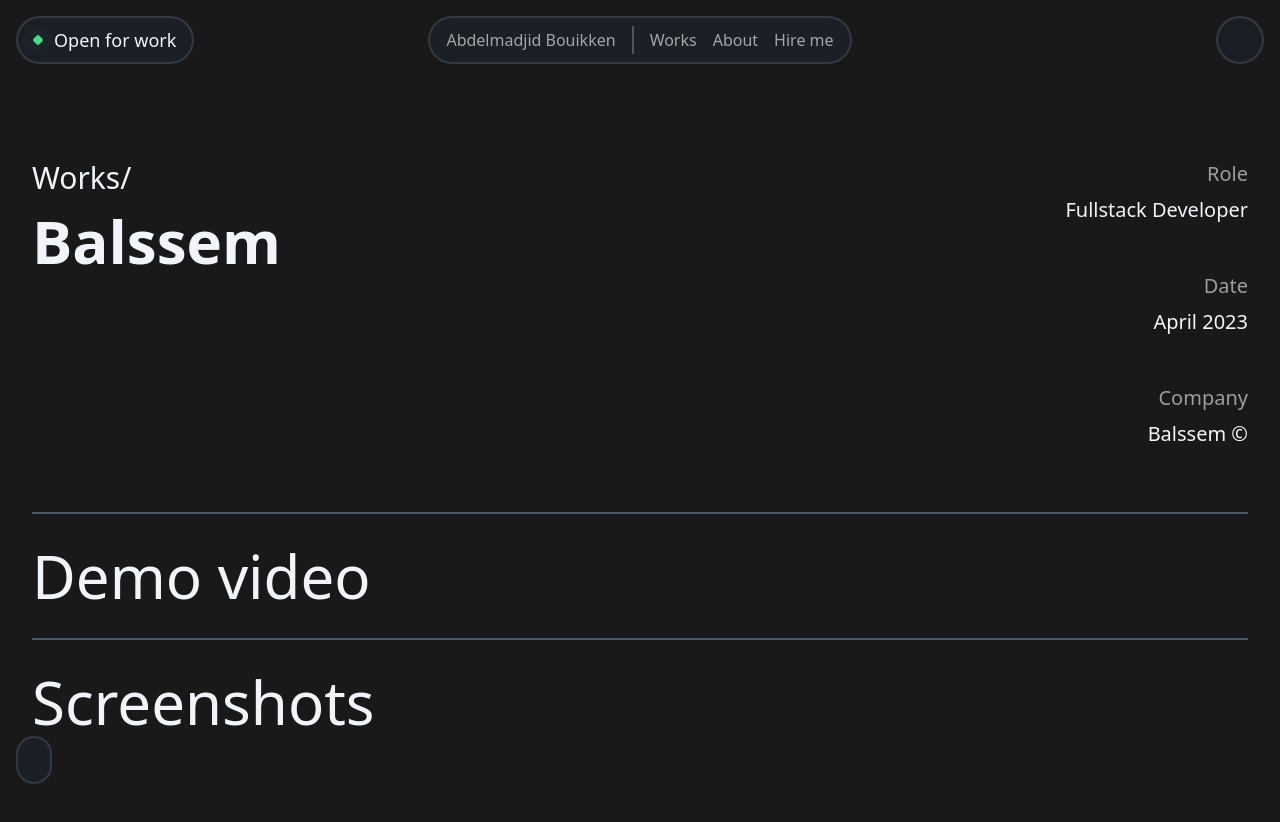
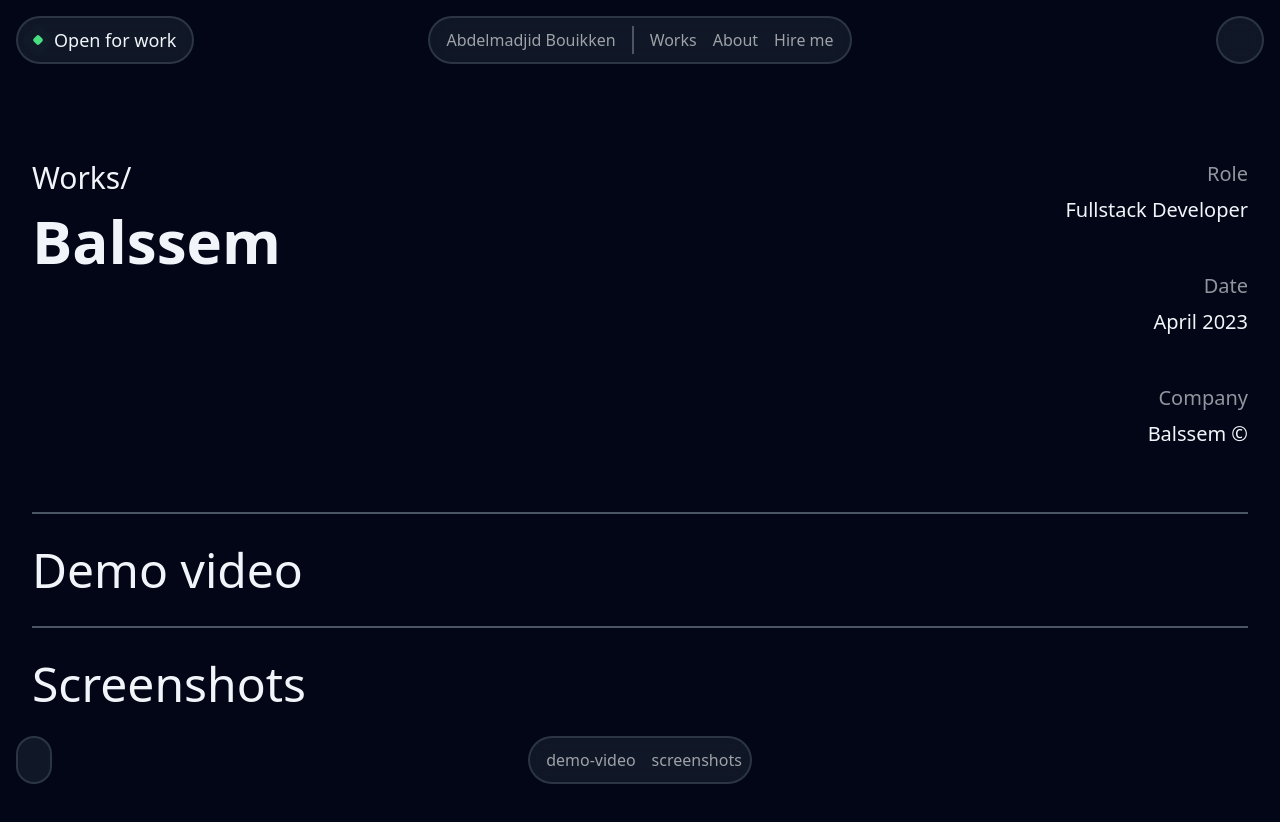
Before and after one commit to Majidbouikken/Portfolio, a React (Create React App) app: page /Balssem in a window 1280 px wide. Shown: the top 822 px of the page. Built offline with nearby package versions, Linux system fonts and the light colour scheme.

Commit message:
Add WorkBottomNavBar

```diff
--- a/src/components/HeaderLink.tsx
+++ b/src/components/HeaderLink.tsx
@@ -1,8 +1,8 @@
 import { ReactNode } from "react";
 import { Link } from "react-router-dom";
 
-const HeaderLink: React.FC<{ to: string, children: ReactNode }> = ({ to, children, }) => {
-    return (<Link to={to} className="text-white/60 hover:text-white transition-colors duration-500">{children}</Link>);
+const HeaderLink: React.FC<{ to: string, target?: string, children: ReactNode }> = ({ to, target, children }) => {
+    return (<Link to={to} target={target} className="text-white/60 hover:text-white transition-colors duration-500">{children}</Link>);
 }
 
 export default HeaderLink;
--- /dev/null
+++ b/src/components/ScrollLink.tsx
@@ -0,0 +1,18 @@
+import { ReactNode } from "react";
+import { Link } from "react-router-dom";
+
+const ScrollLink: React.FC<{ targetId: string, children: ReactNode }> = ({ targetId, children }) => {
+    const scrollToComponent = () => {
+        const element = document.getElementById(targetId);
+        if (element) {
+            element.scrollIntoView({ behavior: 'smooth', block: 'start' });
+        }
+      };
+
+    return (<Link
+        to="#"
+        onClick={scrollToComponent}
+        className="text-white/60 hover:text-white transition-colors duration-500">{children}</Link>);
+}
+
+export default ScrollLink;
--- /dev/null
+++ b/src/components/WorkNavBar.tsx
@@ -0,0 +1,22 @@
+import HeaderLink from "./HeaderLink";
+import ScrollLink from "./ScrollLink";
+
+const WorkNavBar: React.FC<{sections: string[], link: string | null}> = ({sections, link}) => {
+    return (
+        <div className="flex justify-center z-20">
+            <header className="fixed flex flex-row h-12 justify-stretch items-center bottom-4 ps-4 pe-2 py-2 gap-4 bg-gray-800/50 hover:bg-gray-800/80 border-gray-600/50 hover:border-gray-600 border-2 rounded-full backdrop-blur-md transition-colors duration-500">
+                {sections.map((section) => (<ScrollLink targetId={section}>{section}</ScrollLink>))}
+                {link?
+                    <>
+                        <div className="divider" />
+                        <HeaderLink to={link} target="_blank">
+                            <div className="bg-background-700 py-1 px-4 rounded-full hover:underline">Visit work</div>
+                        </HeaderLink></> :
+                    <></>
+                }
+            </header>
+        </div>
+    );
+}
+
+export default WorkNavBar;
--- a/src/data/works.ts
+++ b/src/data/works.ts
@@ -110,7 +110,7 @@ export const works: WorkType[] = [
         roles: ["Game Developer", "Game Artist"],
         collaborators: ["Peter Abreu", "Mykola Dolhyi"],
         company: null,
-        link: null,
+        link: 'https://github.com/yuriymacdev/JunctionPain2020',
         date: new Date(2020, 11),
         description: "This mobile app was fully built with Flutter. The UI was not planned before with an XD or Figma prototype and it was improvized directly in Flutter.",
         content: painpaingoawayContent,
--- a/src/index.css
+++ b/src/index.css
@@ -4,7 +4,7 @@
 
 body {
   margin: 0;
-  background-color: black;
+  background-color: theme('colors.background.50');
   color: azure;
   font-family: -apple-system, BlinkMacSystemFont, 'Segoe UI', 'Roboto', 'Oxygen',
     'Ubuntu', 'Cantarell', 'Fira Sans', 'Droid Sans', 'Helvetica Neue',
@@ -13,7 +13,7 @@ body {
   -moz-osx-font-smoothing: grayscale;
 }.dark body {
   font-family: var(--font-family-sans);
-  background-color: theme('colors.background.800');
+  background-color: theme('colors.background.950');
   color: theme('colors.text.50');
 }
 
--- a/src/layout/NavBar.tsx
+++ b/src/layout/NavBar.tsx
@@ -2,7 +2,7 @@ import HeaderLink from "../components/HeaderLink";
 
 const NavBar: React.FC = () => {
     return (
-        <div className="flex justify-center">
+        <div className="flex justify-center z-20">
             <header className="fixed flex flex-row h-12 justify-stretch items-center top-4 px-4 py-2 gap-4 bg-gray-800/50 hover:bg-gray-800/80 border-gray-600/50 hover:border-gray-600 border-2 rounded-full backdrop-blur-md transition-colors duration-500">
                 <HeaderLink to="">Abdelmadjid Bouikken</HeaderLink>
                 <div className="divider" />
--- a/src/pages/WorkDetailsPage.tsx
+++ b/src/pages/WorkDetailsPage.tsx
@@ -4,6 +4,7 @@ import ArticleComponent from "../components/ArticleComponent";
 import LazyLoad from "react-lazy-load";
 import ReactPlayer from "react-player";
 import video from './../assets/demos/painpaingoawayDemo.mp4';
+import WorkNavBar from "../components/WorkNavBar";
 
 const WorkDetailsPage: React.FC = () => {
     const { workDetails } = useLoaderData() as { workDetails: WorkType };
@@ -11,6 +12,7 @@ const WorkDetailsPage: React.FC = () => {
 
     return (
         <div id="work-details-page" className="max-w-7xl mx-auto my-32 p-8">
+            <WorkNavBar sections={["demo-video", "screenshots"]} link={workDetails.link} />
             <div className="flex flex-col items-baseline gap-8">
                 <div className="grid grid-flow-row grid-cols-2 w-full">
                     <div className="flex flex-col items-start">
@@ -45,7 +47,7 @@ const WorkDetailsPage: React.FC = () => {
                 <ArticleComponent content={workDetails.content} />
 
                 <div className="divider-horizontal" />
-                <h2 className="text-6xl max-w-5xl">Demo video</h2>
+                <h2 id="demo-video" className="text-5xl max-w-5xl scroll-mt-28">Demo video</h2>
                 {workDetails.video? (<LazyLoad className="w-full md:w-2/3 lg:w-1/2 mx-auto" offset={100}>
                     <ReactPlayer
                         url={video}
@@ -56,7 +58,7 @@ const WorkDetailsPage: React.FC = () => {
                 </LazyLoad>) : <></>}
 
                 <div className="divider-horizontal" />
-                <h2 className="text-6xl max-w-5xl">Screenshots</h2>
+                <h2 id="screenshots" className="text-5xl max-w-5xl scroll-mt-28">Screenshots</h2>
                 <div className="flex flex-row gap-4 text-2xl" />
             </div>
         </div>
--- a/tailwind.config.js
+++ b/tailwind.config.js
@@ -31,16 +31,17 @@ module.exports = {
           900: '#1e293b', // Light primary-text-color
         },
         'background': {
-          50: '#ffffff', // Light card color
-          100: '#f8f8f8',
-          200: '#f1f1f1', // Light background
-          300: '#e7e7e7', // Light deep background
-          400: '#d7d7d7',
-          500: '#6b6b6b',
-          600: '#575757',
-          700: '#393939', // Dark card color
-          800: '#191919', // Dark background
-          900: '#000000', // Dark deap background
+          50: '#f9fafb', // Light card color
+          100: '#f3f4f6',
+          200: '#e5e7eb', // Light background
+          300: '#d1d5db', // Light deep background
+          400: '#9ca3af',
+          500: '#6b7280',
+          600: '#4b5563',
+          700: '#374151', // Dark card color
+          800: '#1f2937', // Dark background
+          900: '#111827', // Dark deap background
+          950: '#020617',
         },
       },
       animation: {
```
